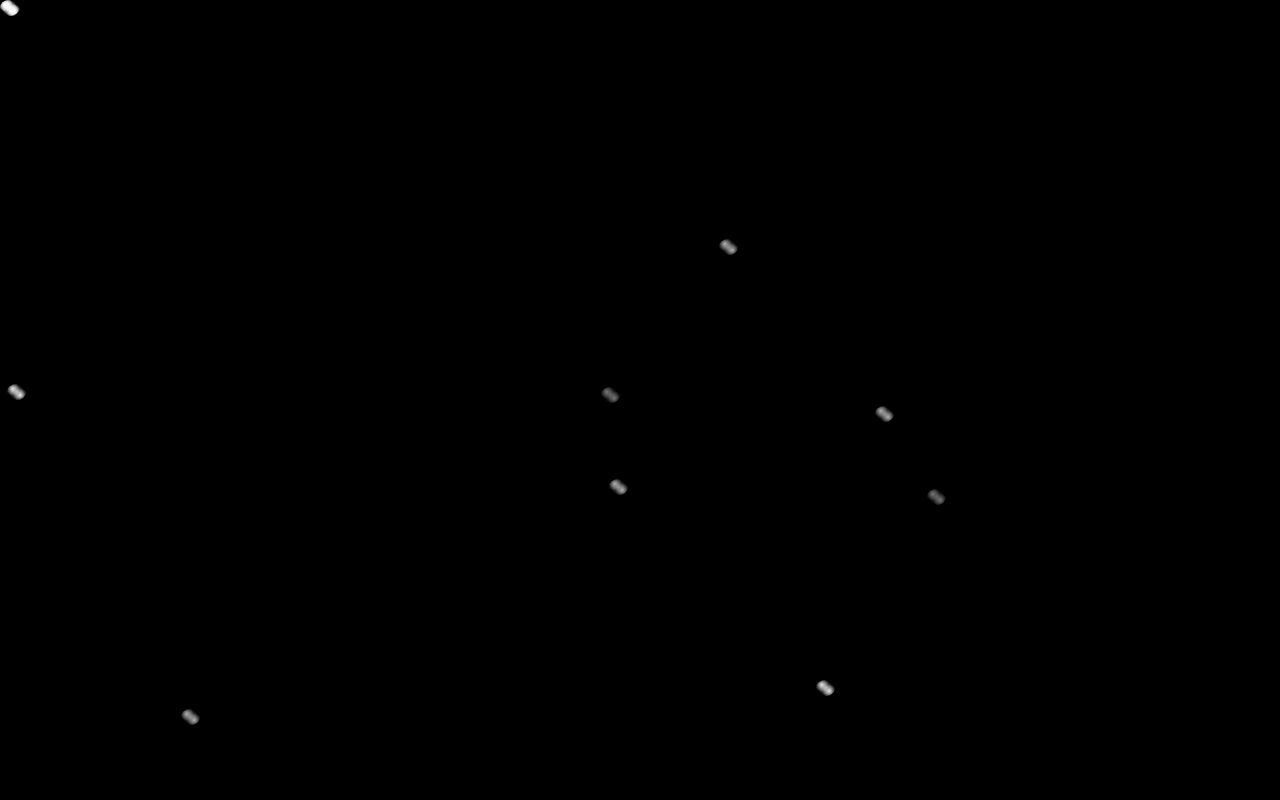
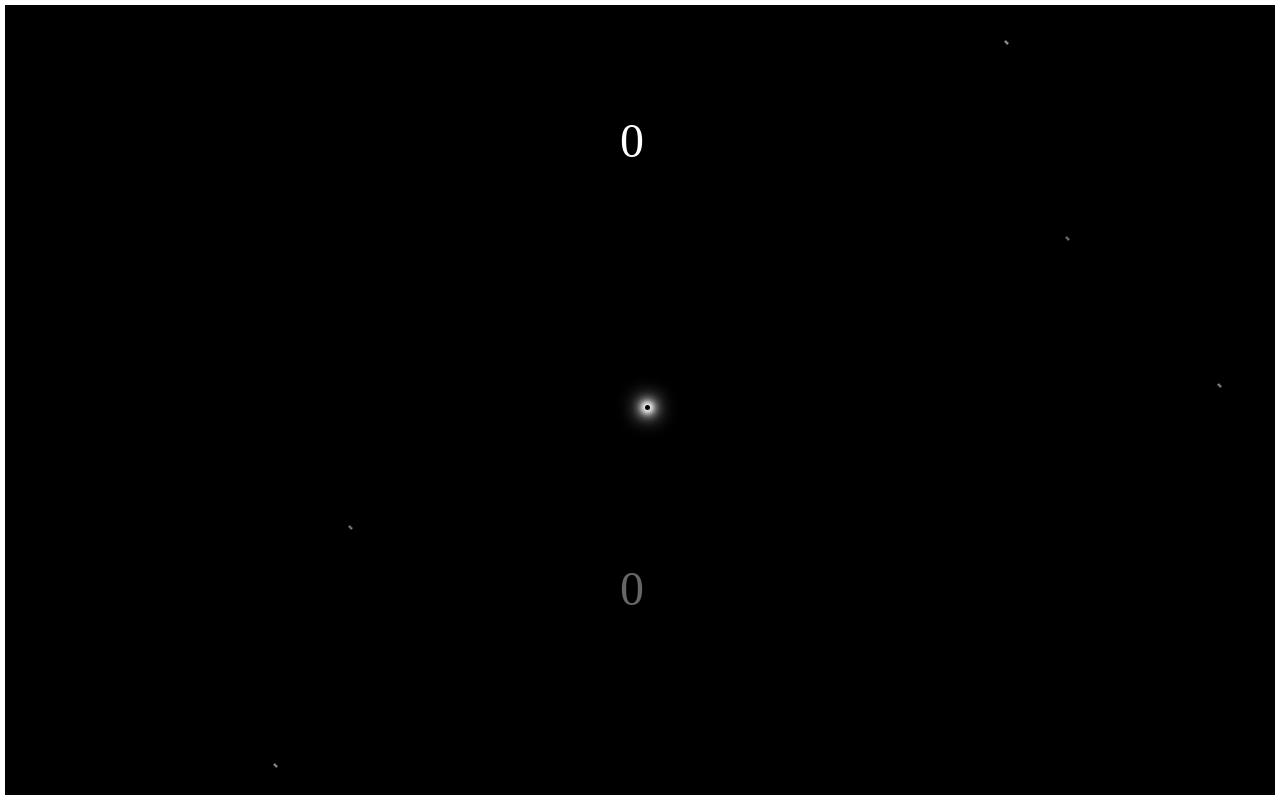
Before and after one commit to Ja-ke-May/snake-game, a plain HTML site: page index.html in a window 1280 px wide. Drawn offline with Linux system fonts and the light colour scheme.

Commit message:
end game added and also changed to black hole type game

```diff
--- a/index.html
+++ b/index.html
@@ -7,6 +7,8 @@
     <link rel="stylesheet" href="styles.css">
 </head>
 <body>
+    <div id="points">0</div>
+    <div id="previousPoints"><p>0</div>
     <script src="snake-script.js"></script>
 </body>
 </html>
--- a/snake-script.js
+++ b/snake-script.js
@@ -1,158 +1,163 @@
 document.addEventListener("DOMContentLoaded", function() {
-    // Direction flags
-    let currentDirection = { dx: 0, dy: 0 };
-    let mainCirclePositions = []; // Array to store previous positions of main circle
+    // Create the main circle in the center of the page
+    const mainCircle = document.createElement("div");
+    mainCircle.classList.add("mainCircleAnimation");
+    mainCircle.style.top = "50%";
+    mainCircle.style.left = "50%";
+    mainCircle.style.width = '5px';
+    mainCircle.style.height = '5px';
+    document.body.appendChild(mainCircle);
 
+    let points = 0;
+    let previousPoints = 0;
 
-    function createMainCircle() {
-        const circle = document.createElement("div");
-        circle.id = 'main-circle';
-        circle.classList.add("circleAnimation");
-        circle.style.position = 'absolute';
-        circle.style.width = '1.5vw';
-        circle.style.height = '2vh';
-        circle.style.borderRadius = '50%';
-        circle.style.backgroundImage = 'radial-gradient(circle at 30% 30%, rgba(255, 255, 255, 0.9), transparent 40%), radial-gradient(circle at 70% 70%, rgba(255, 255, 255, 0.9), transparent 40%), radial-gradient(circle at 50% 50%, rgba(255, 255, 255, 0.6), rgba(255, 255, 255, 0) 60%)';
-        document.body.appendChild(circle);
+    // Position variables
+    let posX = window.innerWidth / 2;
+    let posY = window.innerHeight / 2;
+
+    // Direction variables
+    let dx = 0;  // horizontal movement
+    let dy = 0;  // vertical movement
+
+    // Initialize a counter for flashing circles
+    let flashingCircleCount = 0;
+
+    // Function to calculate distance between two points
+    function calculateDistance(x1, y1, x2, y2) {
+        return Math.sqrt((x2 - x1) ** 2 + (y2 - y1) ** 2);
     }
 
-    createMainCircle(); // Create the main circle dynamicall
+    // Function to check for collision and remove flashing circles
+    function checkCollisionAndRemove() {
+        const mainCircleX = posX;
+        const mainCircleY = posY;
+        const mainCircleRadius = 25;
 
-    // Array to store divs
-    const divs = [];
-    const collidedQueue = []; // Queue to maintain the order of collided divs
+        const flashingCircles = document.querySelectorAll('.flashAnimation');
+        flashingCircles.forEach(flashingCircle => {
+            const flashingCircleX = parseFloat(flashingCircle.style.left) + flashingCircle.offsetWidth / 2;
+            const flashingCircleY = parseFloat(flashingCircle.style.top) + flashingCircle.offsetHeight / 2;
+            const flashingCircleRadius = 25;
 
-    function createCircles() {
-        const totalDivs = 20;
-        let divCount = 0;
+            const distance = calculateDistance(mainCircleX, mainCircleY, flashingCircleX, flashingCircleY);
 
-        function createDivWithDelay() {
-            if (divCount < totalDivs) {
-                const div = document.createElement("div");
-                div.classList.add("circleAnimation", "flashAnimation");
-                div.dataset.index = divCount;
-                div.style.top = `${Math.random() * 90}vh`;
-                div.style.left = `${Math.random() * 90}vw`;
-                document.body.appendChild(div);
-                divs.push({ element: div, isFollowing: false });
+            if (distance < mainCircleRadius + flashingCircleRadius) {
+                flashingCircle.remove();
+                flashingCircleCount--;
+                points++;
 
-                // Add the first three divs to the collidedQueue
-            if (divCount < 3) {
-                collidedQueue.push(divCount);
-                divs[divCount].isFollowing = true; // Set the flag to follow the main circle
+                // Update the points displayed on the screen
+                document.getElementById('points').innerText = points;
+
+                // Increase the width and height of mainCircle by 1 pixel
+                mainCircle.style.width = `${parseFloat(mainCircle.style.width) + 2}px`;
+                mainCircle.style.height = `${parseFloat(mainCircle.style.height) + 2}px`;
             }
-
-                divCount++;
-                setTimeout(createDivWithDelay, 500);
-            }
-        }
-        createDivWithDelay();
+        });
     }
 
-    createCircles();
+    // Function to move the circle based on arrow key presses
+    function moveCircle(event) {
+        switch (event.key) {
+            case "ArrowUp":
+                dy = -10;
+                dx = 0;
+                break;
+            case "ArrowDown":
+                dy = 10;
+                dx = 0;
+                break;
+            case "ArrowLeft":
+                dx = -10;
+                dy = 0;
+                break;
+            case "ArrowRight":
+                dx = 10;
+                dy = 0;
+                break;
+            default:
+                return;
+        }
+    }
 
-    function moveCircle() {
-        const circle = document.getElementById('main-circle');
-        const rect = circle.getBoundingClientRect();
+    // Add event listener for arrow key presses
+    document.addEventListener("keydown", moveCircle);
 
-        // Store previous position of main circle
-        mainCirclePositions.push({ top: rect.top, left: rect.left });
-        if (mainCirclePositions.length > 20) { // Adjust this number based on how many positions you want to remember
-            mainCirclePositions.shift(); // Remove the oldest position
+    // Function to move the circle based on touch positions
+    function moveCircleOnTouch(event) {
+        const touchX = event.touches[0].clientX;
+        const touchY = event.touches[0].clientY;
+
+        const rect = document.body.getBoundingClientRect();
+
+        if (touchX < rect.left + window.innerWidth * 0.2) {
+            dx = -10;
+            dy = 0;
+        } else if (touchX > rect.left + window.innerWidth * 0.8) {
+            dx = 10;
+            dy = 0;
+        } else if (touchY < rect.top + window.innerHeight * 0.2) {
+            dx = 0;
+            dy = -10;
+        } else if (touchY > rect.top + window.innerHeight * 0.8) {
+            dx = 0;
+            dy = 10;
+        } else {
+            return; // Return if touched elsewhere
+        }
+    }
+
+    // Add event listener for touch events on the sides and top/bottom of the screen
+    document.body.addEventListener("touchstart", moveCircleOnTouch);
+
+    // Function to update the position of the main circle
+    function updateCirclePosition() {
+        posX += dx;
+        posY += dy;
+
+        // Check boundaries and reset position if the main circle hits the border
+        if (posX < 0 || posX > window.innerWidth || posY < 0 || posY > window.innerHeight) {
+            posX = window.innerWidth / 2;
+            posY = window.innerHeight / 2;
+            dx = 0;
+            dy = 0;
+            previousPoints = points;
+            document.getElementById('previousPoints').innerText = previousPoints;
+            points = 0;
+            document.getElementById('points').innerText = points;
+            mainCircle.style.width = '5px';
+            mainCircle.style.height = '5px';
         }
 
-        let newTop = rect.top + currentDirection.dy;
-        let newLeft = rect.left + currentDirection.dx;
+        mainCircle.style.top = `${posY}px`;
+        mainCircle.style.left = `${posX}px`;
 
-        const screenWidth = window.innerWidth;
-        const screenHeight = window.innerHeight;
+        checkCollisionAndRemove();
 
-        if (newTop < 0) newTop = screenHeight;
-        else if (newTop > screenHeight) newTop = 0;
-
-        if (newLeft < 0) newLeft = screenWidth;
-        else if (newLeft > screenWidth) newLeft = 0;
-
-        circle.style.top = `${newTop}px`;
-        circle.style.left = `${newLeft}px`;
-
-        collidedQueue.forEach((index, position) => {
-            if (mainCirclePositions.length > position) {
-                const { top, left } = mainCirclePositions[mainCirclePositions.length - 1 - position];
-                const data = divs[index];
-                const div = data.element;
-                const delay = position * 200; // Delay based on position in the queue
-                setTimeout(() => {
-                    div.style.top = `${top}px`;
-                    div.style.left = `${left}px`;
-                }, delay);
-            }
-        });
-
-        requestAnimationFrame(moveCircle);
+        requestAnimationFrame(updateCirclePosition);
     }
 
-    function checkCollision(div) {
-        const circle = document.getElementById('main-circle');
-        const circleRect = circle.getBoundingClientRect();
-        const divRect = div.getBoundingClientRect();
-        return (
-            circleRect.left < divRect.right &&
-            circleRect.right > divRect.left &&
-            circleRect.top < divRect.bottom &&
-            circleRect.bottom > divRect.top
-        );
+    // Start updating the circle position
+    updateCirclePosition();
+
+    // Function to create flashing circles at random positions
+    function createFlashingCircle() {
+        if (flashingCircleCount < 5) {
+            const flashingCircle = document.createElement("div");
+            flashingCircle.classList.add("circleAnimation", "flashAnimation");
+
+            const randomX = Math.random() * window.innerWidth * 0.95;
+            const randomY = Math.random() * window.innerHeight * 0.95;
+
+            flashingCircle.style.top = `${randomY}px`;
+            flashingCircle.style.left = `${randomX}px`;
+
+            document.body.appendChild(flashingCircle);
+
+            flashingCircleCount++;
+        }
     }
 
-    document.addEventListener('keydown', function(event) {
-        switch (event.key) {
-            case 'ArrowUp':
-                currentDirection = { dx: 0, dy: -1 };
-                break;
-            case 'ArrowDown':
-                currentDirection = { dx: 0, dy: 1 };
-                break;
-            case 'ArrowLeft':
-                currentDirection = { dx: -1, dy: 0 };
-                break;
-            case 'ArrowRight':
-                currentDirection = { dx: 1, dy: 0 };
-                break;
-        }
-    });
-
-    // Function to handle screen click events
-function handleScreenClick(event) {
-    const screenWidth = window.innerWidth;
-    const screenHeight = window.innerHeight;
-    const clickX = event.clientX;
-    const clickY = event.clientY;
-
-    if (clickX < screenWidth * 0.25) {  // Left quarter of the screen
-        currentDirection = { dx: -1, dy: 0 };
-    } else if (clickX > screenWidth * 0.75) {  // Right quarter of the screen
-        currentDirection = { dx: 1, dy: 0 };
-    } else if (clickY < screenHeight * 0.25) {  // Top quarter of the screen
-        currentDirection = { dx: 0, dy: -1 };
-    } else if (clickY > screenHeight * 0.75) {  // Bottom quarter of the screen
-        currentDirection = { dx: 0, dy: 1 };
-    }
-}
-
-// Add click event listener to the entire window
-document.addEventListener('click', handleScreenClick);
-
-    moveCircle(); // Start moving the main circle
-
-    setInterval(() => {
-        divs.forEach((data, index) => {
-            const div = data.element;
-            if (checkCollision(div)) {
-                if (!collidedQueue.includes(index)) {
-                    collidedQueue.push(index); // Add to the queue if not already present
-                    data.isFollowing = true; // Set the flag to follow the main circle
-                }
-            }
-        });
-    }, 100); // Check for collision every 100ms
+    // Call the function to create a flashing circle every 3 seconds
+    setInterval(createFlashingCircle, 100);
 });
--- a/styles.css
+++ b/styles.css
@@ -3,23 +3,60 @@ body {
     background-color: black;
     width: 100vw;
     height: 100vh;
-    margin: 0; /* Remove default margin */
-    overflow: hidden; /* Hide overflow to ensure nothing outside the viewport is visible */
+    margin: 0;
+    overflow: hidden;
+    border: 5px solid rgb(255, 255, 255);
+    box-sizing: border-box;
+    display: flex;
+    justify-content: center;
 }
 
-.circleAnimation{
+#points {
+    position: fixed;
+    top: 20%;
+    left: 50%;
+    transform: translate(-50%, -50%);
+    scale: 3;
+    color: white;
+    z-index: 10;
+}
+
+#previousPoints {
+    position: fixed;
+    top: 80%;
+    left: 50%;
+    transform: translate(-50%, -50%);
+    opacity: 40%;
+    scale: 3;
+    color: white;
+    z-index: 10;
+}
+
+.mainCircleAnimation {
     position: absolute;
-    min-width: 1.5vw;
-    max-width: 1.5vw;
-    min-height: 2vh;
-    max-height: 2vh;
+    min-width: 5px;
+    min-height: 5px;
+    border-radius: 50%;
+    background-color: black; /* Set the background color to black */
+    box-shadow:
+        0 0 5px 2px #fff,  /* White glow effect */
+        0 0 10px 4px #fff, /* White glow effect */
+        0 0 20px 6px #fff; /* White glow effect */
+}
+
+
+.circleAnimation {
+    position: absolute;
+    width: 5px;
+    height: 5px;
     border-radius: 50%;
     background-image:
     radial-gradient(circle at 30% 30%, rgba(255, 255, 255, 0.9), transparent 40%),
     radial-gradient(circle at 70% 70%, rgba(255, 255, 255, 0.9), transparent 40%),
     radial-gradient(circle at 50% 50%, rgba(255, 255, 255, 0.6), rgba(255, 255, 255, 0) 60%);
-  }
-  .flashAnimation {
+}
+
+.flashAnimation {
     animation: flashEffect 2s linear infinite;
     animation-fill-mode: forwards;
 }
```
